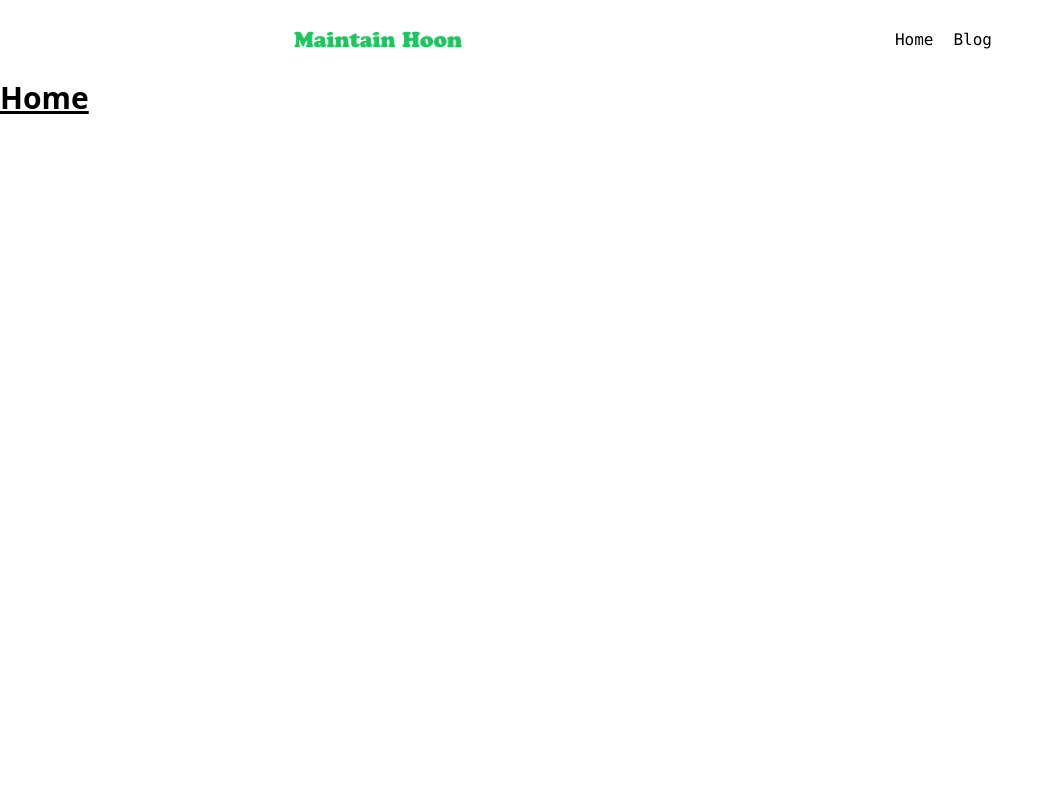
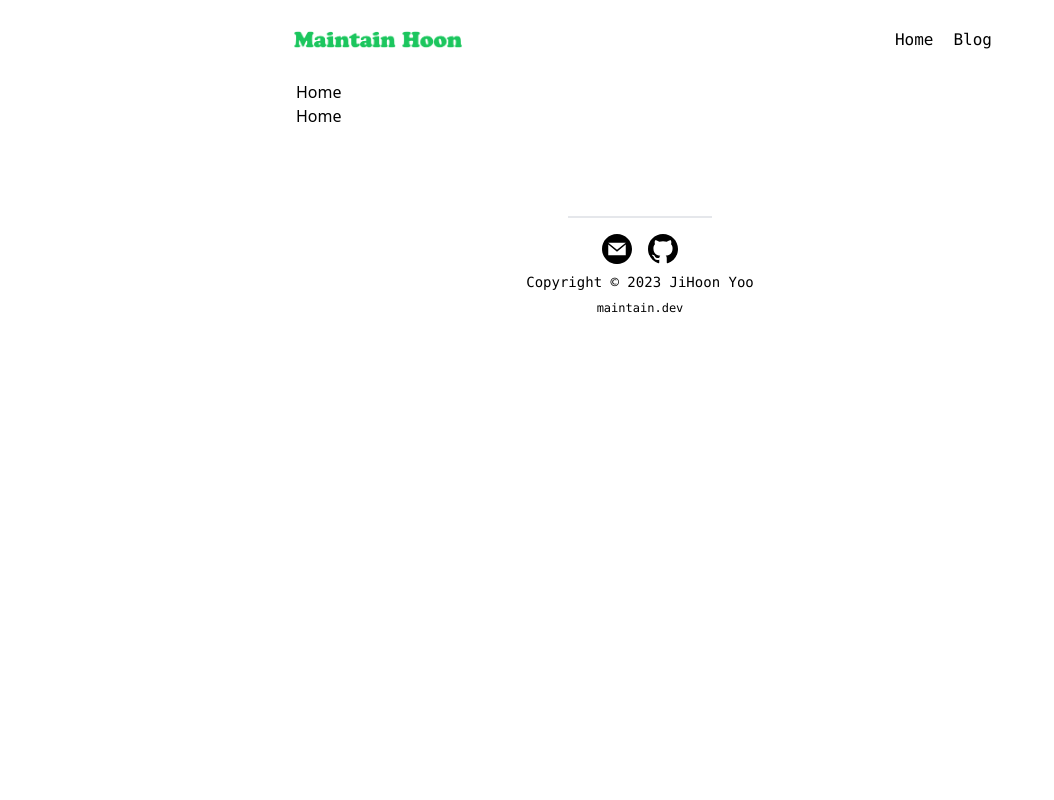
Before and after one commit to yooji0415/maintainhoon_blog, a Next.js app: page / in a window 1280 px wide. Shown: the top 800 px of the page, without its empty margins (0-1054 px from the left). Built offline with nearby package versions, Linux system fonts and the light colour scheme.

Commit message:
refactor: 전반적인 layout 생성

```diff
--- a/components/Container.tsx
+++ b/components/Layout.tsx
@@ -6,11 +6,11 @@ interface ContainerProps {
   children: ReactNode;
 }
 
-export default function Container(props: ContainerProps) {
+export default function Layout(props: ContainerProps) {
   return (
     <>
       <Header />
-      <main>{props.children}</main>
+      <main className="max-w-screen-md flex flex-col px-10 m-auto">{props.children}</main>
       <Footer />
     </>
   );
--- a/pages/_app.tsx
+++ b/pages/_app.tsx
@@ -1,11 +1,11 @@
 import '@/styles/globals.css';
 import type { AppProps } from 'next/app';
-import Container from '@/components/Container';
+import Layout from '@/components/Layout';
 
 export default function App({ Component, pageProps }: AppProps) {
   return (
-    <Container>
+    <Layout>
       <Component {...pageProps} />
-    </Container>
+    </Layout>
   );
 }
--- a/pages/index.tsx
+++ b/pages/index.tsx
@@ -1,7 +1,8 @@
 export default function Home() {
   return (
     <>
-      <div className="text-3xl font-bold underline h-screen">Home</div>
+      <h1>Home</h1>
+      <h1>Home</h1>
     </>
   );
 }
```
